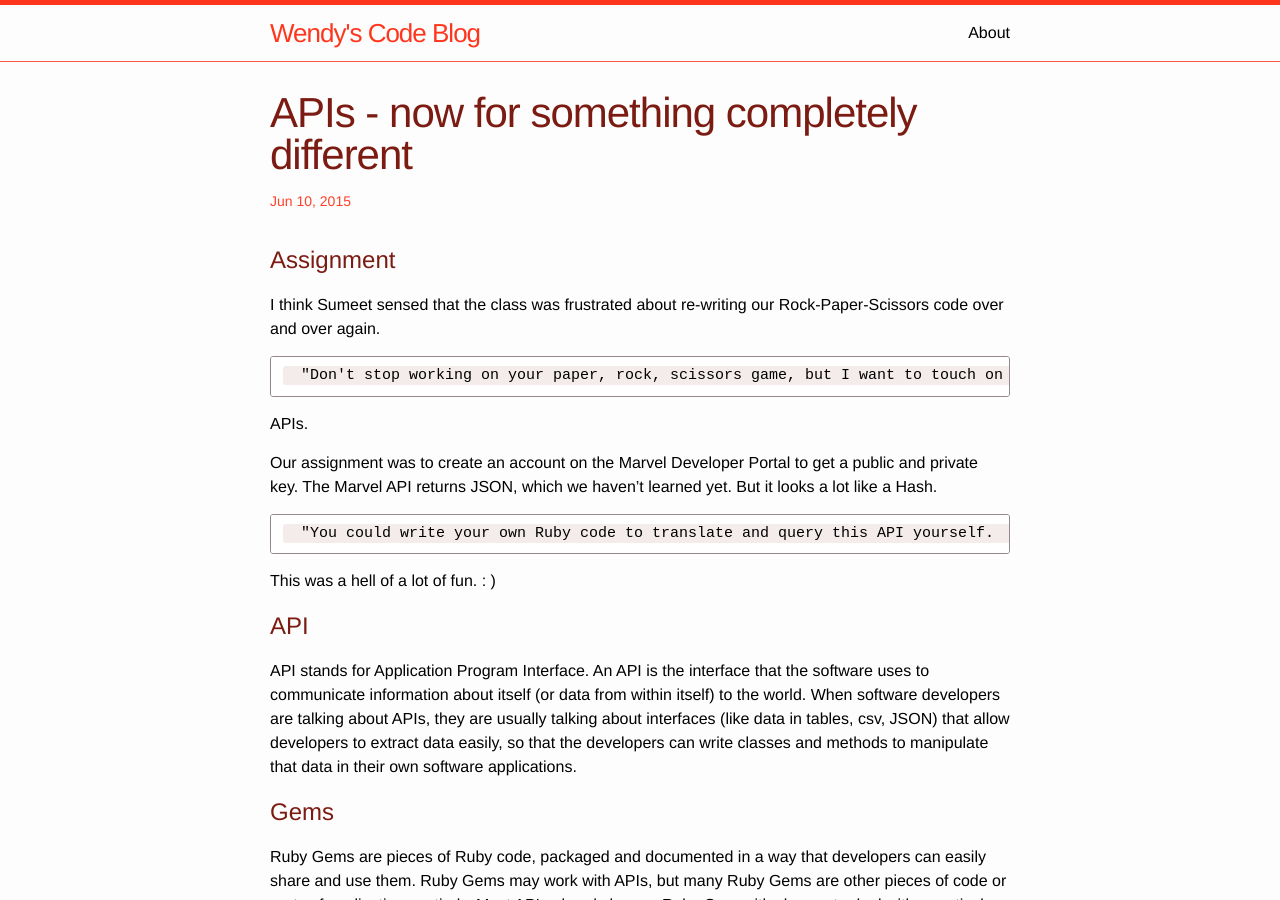
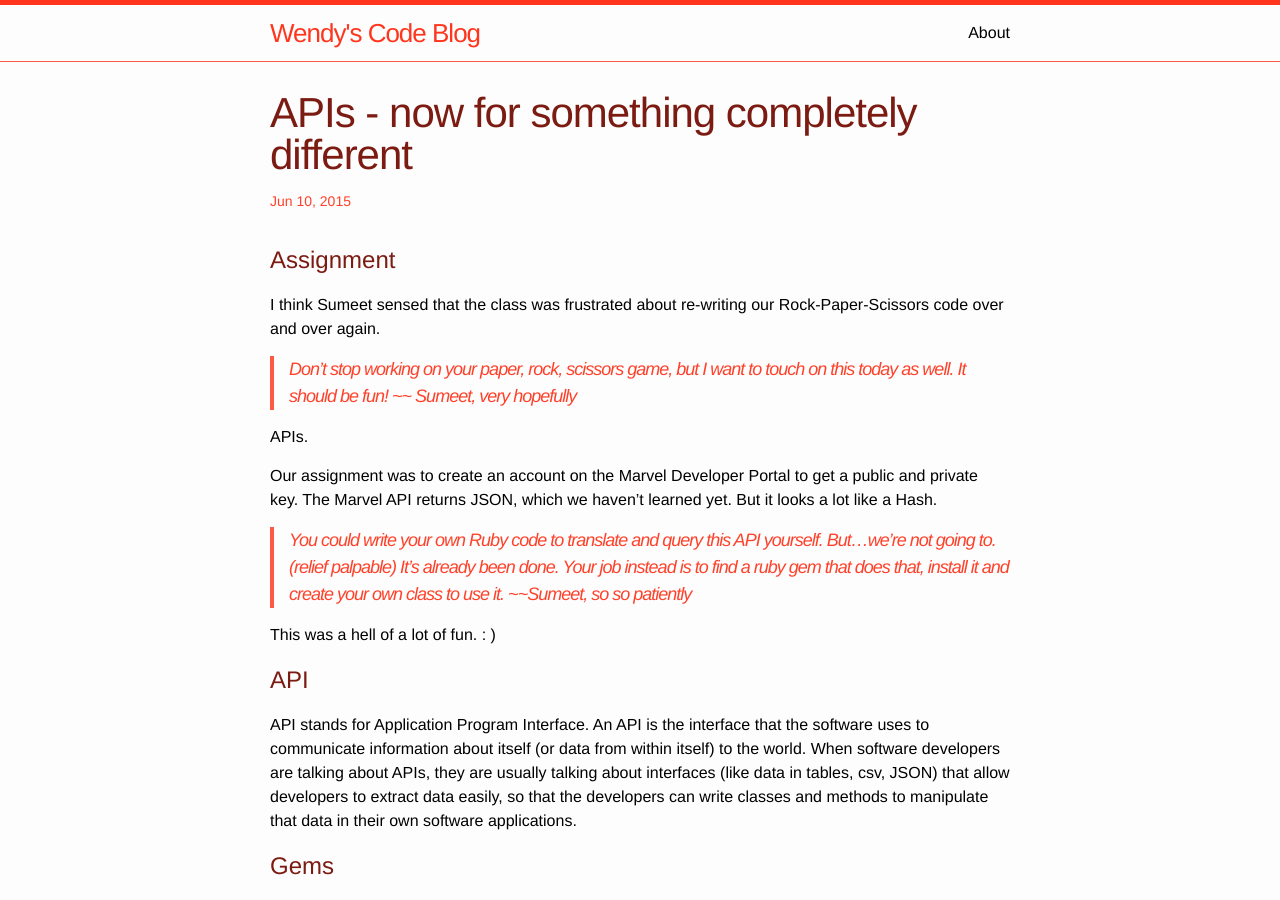
Before and after one commit to Gmfholley/Gmfholley, a Jekyll site: the page built from _posts/2015-06-10-API.markdown, in a window 1280 px wide and 900 px high. Built offline with Jekyll 4.4.1, drawn with Linux system fonts in a browser that asks for light colours; Markdown is read by kramdown in place of the engine named in the settings.

Commit message:
Add block quotes to API markdown
Typo in sinatra article

````diff
--- a/_posts/2015-06-10-API.markdown
+++ b/_posts/2015-06-10-API.markdown
@@ -9,16 +9,15 @@ categories: ruby api
 
 I think Sumeet sensed that the class was frustrated about re-writing our Rock-Paper-Scissors code over and over again.
 
-```
-  "Don't stop working on your paper, rock, scissors game, but I want to touch on this today as well.  It should be fun!" ~~ Sumeet, very hopefully
-```
+
+>Don't stop working on your paper, rock, scissors game, but I want to touch on this today as well.  It should be fun!
+~~ Sumeet, very hopefully
+
 APIs.
 
 Our assignment was to create an account on the Marvel Developer Portal to get a public and private key.  The Marvel API returns JSON, which we haven't learned yet.  But it looks a lot like a Hash.
 
-```
-  "You could write your own Ruby code to translate and query this API yourself.  But...we're not going to.  (relief palpable) It's already been done.  Your job instead is to find a ruby gem that does that, install it and create your own class to use it."~~Sumeet, so so patiently
-```
+>You could write your own Ruby code to translate and query this API yourself.  But...we're not going to.  (relief palpable) It's already been done.  Your job instead is to find a ruby gem that does that, install it and create your own class to use it. ~~Sumeet, so so patiently
 
 This was a hell of a lot of fun. : )
 
````
Also changed, not shown: _posts/2015-06-26-sinatra_article.md (+1 -1 lines).
